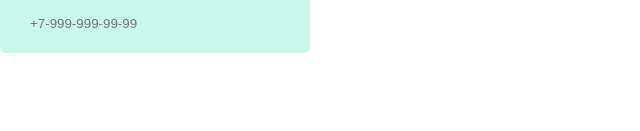
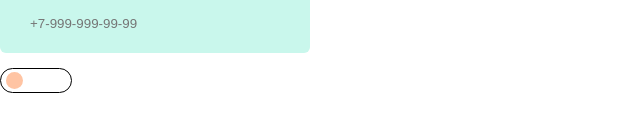
Before and after one commit to StellRay666s/flora, a React (Create React App) app: page / in a window 1280 px wide. Shown: the part 657-788 px from the top of the page, without its empty margins (0-640 px from the left). Built offline with nearby package versions, Linux system fonts and the light colour scheme.

Commit message:
add-switch-component

```diff
--- a/src/App.js
+++ b/src/App.js
@@ -15,7 +15,7 @@ import {
   TruckIcon,
   TwitterIcon,
 } from "icons";
-import { CrossClose, Rating, Input, PhoneInput } from "components";
+import { CrossClose, Rating, Input, PhoneInput, Switch } from "components";
 
 function App() {
   return (
@@ -41,6 +41,7 @@ function App() {
       <Input text={"Эл.Почта"} />
       <Input text={"Фамилия"} />
       <PhoneInput />
+      <Switch />
     </div>
   );
 }
--- /dev/null
+++ b/src/components/Switch/Switch.module.scss
@@ -0,0 +1,29 @@
+.switchWrapper {
+  width: 70px;
+  height: 23px;
+  border-radius: 15px;
+  border: 1px solid black;
+  position: relative;
+  .switch {
+    position: absolute;
+    cursor: pointer;
+    background-color: #ffc4a3;
+    width: 17px;
+    height: 17px;
+    border-radius: 10px;
+    top: 3px;
+    left: 5px;
+    transition: 0.4s all ease-in-out;
+  }
+  .switchOn {
+    position: absolute;
+    cursor: pointer;
+    background-color: black;
+    width: 17px;
+    height: 17px;
+    border-radius: 10px;
+    top: 3px;
+    left: 50px;
+    transition: 0.4s all ease-in-out;
+  }
+}
--- /dev/null
+++ b/src/components/Switch/index.jsx
@@ -0,0 +1,22 @@
+import React from "react";
+import style from "./Switch.module.scss";
+
+function Switch() {
+  const [switchOn, setSwitchOn] = React.useState(true);
+  const onClikcSwitch = () => {
+    setSwitchOn(!switchOn);
+  };
+
+  return (
+    <>
+      <div className={style.switchWrapper}>
+        <div
+          onClick={() => onClikcSwitch()}
+          className={switchOn ? style.switch : style.switchOn}
+        ></div>
+      </div>
+    </>
+  );
+}
+
+export default Switch;
--- a/src/components/index.js
+++ b/src/components/index.js
@@ -2,3 +2,4 @@ export { default as Rating } from "./Rating";
 export { default as CrossClose } from "./CrossClose";
 export { default as Input } from "./Input";
 export { default as PhoneInput } from "./PhoneInput";
+export { default as Switch } from "./Switch";
```
